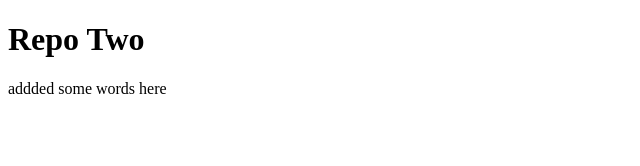
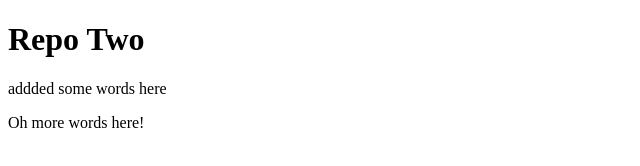
Before and after one commit to passar/repo-two, a plain HTML site: page index.html in a window 1280 px wide. Shown: the whole page, without its empty margins (0-640 px from the left). Drawn offline with Linux system fonts and the light colour scheme.

Commit message:
just added some words

```diff
--- a/index.html
+++ b/index.html
@@ -9,5 +9,6 @@
 <body>
     <h1>Repo Two</h1>
     <p>addded some words here</p>
+    Oh more words here!
 </body>
 </html>
```
